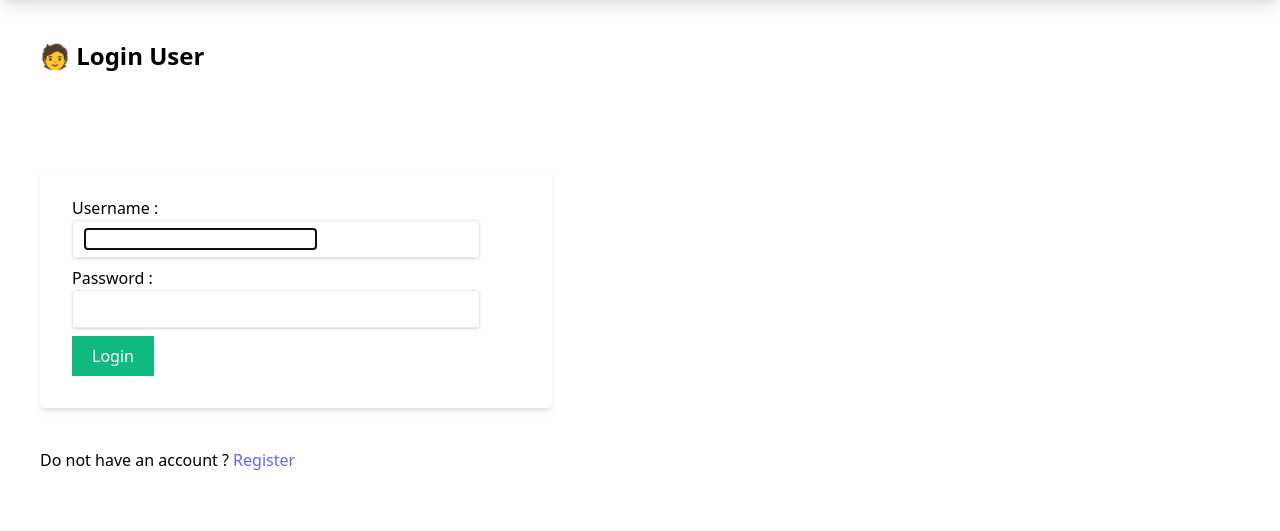
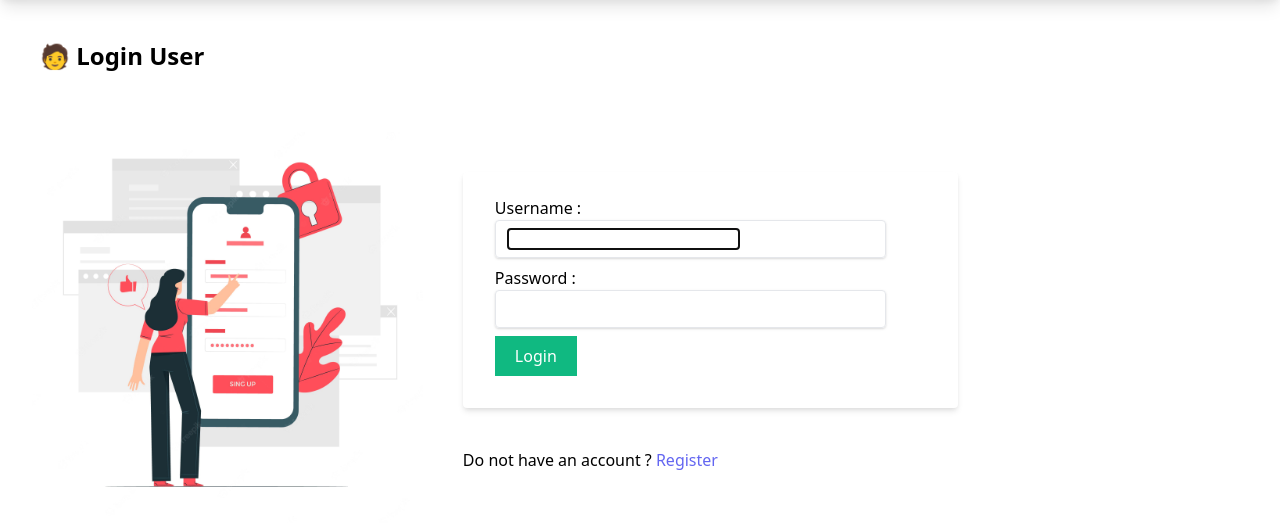
Before and after one commit to adityaganji889/Buy-And-Sell-Website, a Django app: page /users/login/ in a window 1280 px wide. Shown: the part 64-595 px from the top of the page. Run offline with Django 4.2, Linux system fonts and the light colour scheme; style sheets or scripts are compiled from the project's sources; parts of the project's set-up code (start-up, migrations or seed data) failed here and were passed over; some libraries are stand-ins or nearby versions.

Commit message:
Update login.html

```diff
--- a/users/templates/users/login.html
+++ b/users/templates/users/login.html
@@ -1,8 +1,15 @@
 {% extends 'myapp/base.html' %}
 {% block content %}
+{% load static %}
 <h1 class="text-2xl m-10 font-bold">🧑 Login User</h1>
-<div class="container py-5">
-    <form method="post" class="w-2/5 bg-white shadow-md m-10 rounded px-8 pt-6 pb-8 mb-4">
+<main class="mt-2 mx-auto max-w-7xl px-4 sm:mt-2 sm:px-6 md:mt-2 lg:mt-2 lg:px-8 xl:mt-2 ">
+    <span class="flex">
+        <span>
+            <img class="mt-3 sm:mt-5 sm:text-lg sm:max-w-xl sm:mx-auto md:mt-5 md:text-xl lg:mx-0" src="{% static 'myapp/images/login.jpg' %}" alt='job hunt' style='width: 100%;' />
+        </span>
+        <span class="container py-5">
+            <div>
+                <form method="post" class="w-3/5 bg-white shadow-md m-10 rounded px-8 pt-6 pb-8 mb-4">
                     {% csrf_token %}
                     <div class="mb-2">
                         <label for="">Username :</label>
@@ -16,10 +23,13 @@
                             {{form.password}}
                         </div>
                     </div>
-        <button type="submit" class="bg-green-500 text-white px-5 py-2">Login</button>
+                    <button type="submit" class="bg-green-500 hover:bg-green-700 text-white px-5 py-2">Login</button>
                 </form>
                 <div class="m-10">Do not have an account ?
                     <a class="text-indigo-500" href="{% url 'users:register' %}">Register</a>
                 </div>
             </div>
+        </span>
+    </span>
+ </main>
 {% endblock %}
```
Lines whose indentation alone changed are shown as unchanged.
